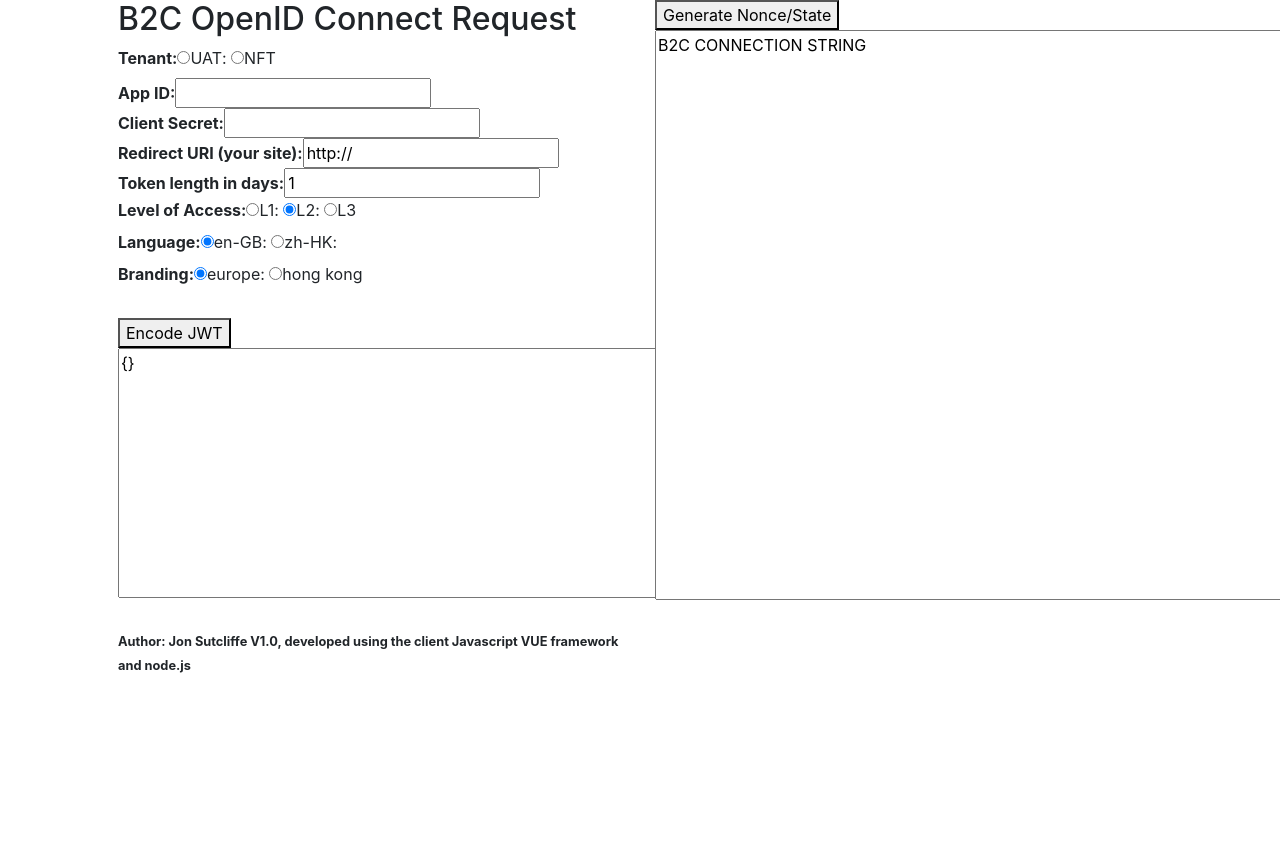
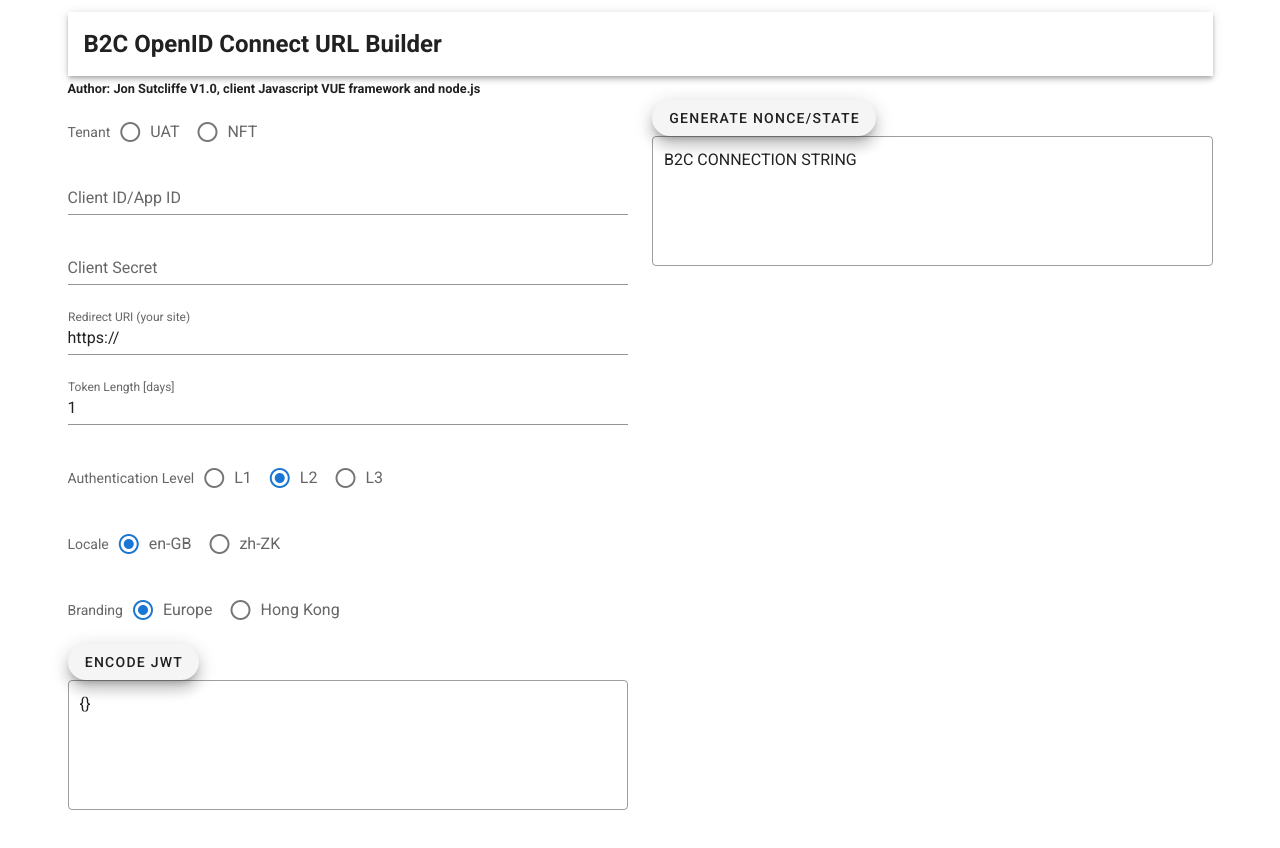
Before and after one commit to jonnylawrence/b2crequestchecker, a Vue app: page / in a window 1280 px wide. Shown: the top 848 px of the page. Before the commit the page ends 800 px from the top, so only its background shows below. Built offline with nearby package versions, Linux system fonts and the light colour scheme.

Commit message:
VuetifyApplied

```diff
--- a/public/index.html
+++ b/public/index.html
@@ -5,6 +5,8 @@
     <meta http-equiv="X-UA-Compatible" content="IE=edge" />
     <meta name="viewport" content="width=device-width,initial-scale=1.0" />
     <title>b2crequestchecker</title>
+    <link rel="stylesheet" href="https://fonts.googleapis.com/css?family=Roboto:100,300,400,500,700,900">
+    <link rel="stylesheet" href="https://cdn.jsdelivr.net/npm/@mdi/font@latest/css/materialdesignicons.min.css">
   </head>
   <body>
     <noscript>
--- a/src/App.vue
+++ b/src/App.vue
@@ -5,7 +5,7 @@
 </template>
 
 <script>
-	import StringBuilder from "./components/StringBuilder.vue";
+	import StringBuilder from "@/components/StringBuilder.vue";
 	export default {
 		name: "app",
 		components: {
--- a/src/components/StringBuilder.vue
+++ b/src/components/StringBuilder.vue
@@ -1,77 +1,81 @@
 <template>
+	<v-app>
 		<div class="container px-lg-5">
+			<h2>
+				<v-toolbar>
+					B2C OpenID Connect URL Builder
+					<br />
+				</v-toolbar>
+			</h2>
+			<small>
+				<b>Author: Jon Sutcliffe V1.0, client Javascript VUE framework and node.js</b>
+			</small>
 			<div class="row">
 				<div class="col-6">
-				<h2>B2C OpenID Connect Request</h2>
-				<b>Tenant:</b>
-				<input
-					v-model="radiosTenant"
-					type="radio"
+					<v-radio-group v-model="radiosTenant" label="Tenant" row="true">
+						<v-radio
+							name="radiosTenant"
 							value="https://uat-account.np.bupaglobal.com/neubgdat01atluat01b2c01.onmicrosoft.com/b2c_1a_bupa-uni-uat-signinsignup/oauth2/v2.0/authorize"
-					id="uat"
+							key="UAT"
+							label="UAT"
 						/>
-				<label for="uat">UAT</label>:
-				<input
-					v-model="radiosTenant"
-					type="radio"
+						<v-radio
+							name="radiosTenant"
 							value="https://nft-account.np.bupaglobal.com/neubgdat01atlnft01b2c01.onmicrosoft.com/b2c_1a_bupa-uni-nft-signinsignup/oauth2/v2.0/authorize"
-					id="nft"
+							key="NFT"
+							label="NFT"
 						/>
-				<label for="nft">NFT</label>
-				<br />
-				<b>App ID:</b>
-				<input type="text" v-model="appid" />
-				<br />
-				<b>Client Secret:</b>
-				<input type="text" v-model="client_secret" />
-				<br />
-				<b>Redirect URI (your site):</b>
-				<input type="text" v-model="redirect_uri" />
-				<br />
-				<b>Token length in days:</b>
-				<input type="text" v-model="token_length" />
+					</v-radio-group>
+
+					<v-text-field v-model="appid" label="Client ID/App ID" required></v-text-field>
+					<v-text-field v-model="client_secret" label="Client Secret" required></v-text-field>
+					<v-text-field v-model="redirect_uri" label="Redirect URI (your site)" required></v-text-field>
+
+					<v-text-field v-model="token_length" :rules="emailRules" label="Token Length [days]" required></v-text-field>
+
+					<v-radio-group
+						v-model="radiosLoA"
+						label="Authentication Level"
+						row="true"
+						hint="Different authentication workflows will be executed by the B2C based on this Level of Access"
+					>
+						<v-radio
+							name="radiosLoA"
+							value="L1"
+							key="L1"
+							label="L1"
+							hint="Different authentication workflows will be executed by the B2C based on this Level of Access"
+						/>
+						<v-radio name="radiosLoA" value="L2" key="L2" label="L2" />
+						<v-radio name="radiosLoA" value="L3" key="L3" label="L3" />
+					</v-radio-group>
+
+					<v-radio-group v-model="radiosLocale" label="Locale" row="true">
+						<v-radio name="radiosLocale" value="en-GB" key="en-GB" label="en-GB" />
+						<v-radio name="radiosLocale" value="zh-ZK" key="zh-ZK" label="zh-ZK" />
+					</v-radio-group>
+
+					<v-radio-group v-model="radiosBranding" label="Branding" row="true">
+						<v-radio name="radiosLocale" value="europe" key="europe" label="Europe" />
+						<v-radio name="radiosLocale" value="hongkong" key="hongkong" label="Hong Kong" />
+					</v-radio-group>
+
+					<v-btn v-on:click="encodeJWT" elevation="10" rounded="true">Encode JWT</v-btn>
 					<br />
 
-				<b>Level of Access:</b>
-				<input v-model="radiosLoA" type="radio" value="L1" id="L1" />
-				<label for="L1">L1</label>:
-				<input v-model="radiosLoA" type="radio" value="L2" id="L2" />
-				<label for="L2">L2</label>:
-				<input v-model="radiosLoA" type="radio" value="L3" id="L3" />
-				<label for="L3">L3</label>
+					<v-textarea v-model="textbox" full-width="true" outlined="true" cols="60" auto-grow="true"></v-textarea>
 					<br />
-
-				<b>Language:</b>
-				<input v-model="radiosLocale" type="radio" value="en-GB" id="en-GB" />
-				<label for="en-GB">en-GB</label>:
-				<input v-model="radiosLocale" type="radio" value="zh-ZK" id="zh-HK" />
-				<label for="zh-HK">zh-HK</label>:
-				<br />
-
-				<b>Branding:</b>
-				<input v-model="radiosBranding" type="radio" value="europe" id="europe" />
-				<label for="europe">europe</label>:
-				<input v-model="radiosBranding" type="radio" value="hongkong" id="hongkong" />
-				<label for="hongkong">hong kong</label>
-				<br />
-				<br />
-				<button class="default" v-on:click="encodeJWT">Encode JWT</button>
-				<textarea v-model="textbox" cols="60" style="height: 250px;"></textarea>
-				<br />
-				<br />
-				<small>
-					<b>Author: Jon Sutcliffe V1.0, developed using the client Javascript VUE framework and node.js</b>
-				</small>
 				</div>
 				<div class="col-6">
-				<button class="default" v-on:click="randomstring">Generate Nonce/State</button>
+					<v-btn v-on:click="randomstring" elevation="10" rounded="true">Generate Nonce/State</v-btn>
 					<br />
-				<textarea v-model="urlrequest" cols="60" style="height: 570px;"></textarea>
+					<v-textarea v-model="urlrequest" full-width="true" outlined="true" cols="60" auto-grow="true"></v-textarea>
 				</div>
 			</div>
 
 			<br />
 		</div>
+	</v-app>
 </template>
 
 <script>
@@ -84,10 +88,10 @@
 				client_secret: "",
 				token_length: "1",
 				radiosLoA: "L2",
-				redirect_uri: "http://",
+				redirect_uri: "https://",
 				textbox: "{}",
 				jwttoken: "base64signedtoken",
-				radiosTenant: "[SELECT TENANT]",
+				radiosTenant: "[SELECT_TENANT]",
 				radiosLocale: "en-GB",
 				radiosBranding: "europe",
 				fontColorObject: { color: "blue" },
@@ -95,7 +99,8 @@
 				client_assertion: "JWTtoken",
 				urlrequest: "B2C CONNECTION STRING",
 				nonce: "NONCE",
-				state: "STATE"
+				state: "STATE",
+				Json: ""
 			};
 		},
 		computed: {
@@ -128,20 +133,24 @@
 		},
 		methods: {
 			async encodeJWT() {
-				this.textbox = JSON.stringify(
-					Token.create({
+				let jwtret = Token.create({
 					LoALevelRequest: this.radiosLoA,
 					iss: this.radiosTenant,
 					aud: this.redirect_uri,
 					exp: this.token_length
-					})
-				);
+				});
+				this.textbox = jwtret;
+				this.Json = jwtret.replace(/(\r\n|\n|\r)/gm);
 				const response = await AuthService.register({
 					clientid: this.client_secret,
 					jwttoken: this.textbox
 				});
 
 				this.client_assertion = response.data;
+
+				// var JsonObject = JSON.parse(response.data);
+				// console.log(JsonObject);
+				// console.log("wwefwe");
 			},
 			gen_random: function(x) {
 				var s = "";
@@ -163,5 +172,5 @@
 	};
 </script>
 
-<style scoped>
+<style>
 </style>
--- /dev/null
+++ b/src/plugins/vuetify.js
@@ -0,0 +1,11 @@
+import Vue from "vue";
+import Vuetify from "vuetify/lib";
+import "@mdi/font/css/materialdesignicons.css";
+
+Vue.use(Vuetify);
+
+export default new Vuetify({
+  icons: {
+    iconfont: "mdi"
+  }
+});
--- a/src/services/Token.js
+++ b/src/services/Token.js
@@ -16,7 +16,6 @@ export default {
     item["iat"] = Date.now();
 
     json_packet.push(item);
-
-    return json_packet[0];
+    return JSON.stringify(json_packet[0]);
   }
 };
```
Also changed, not shown: package.json (+6 -1 lines), src/main.js (+5 -8 lines), src/assets/logo.svg (added), 1 other file (tests, documents, lock files or other folders). Lines whose indentation alone changed are shown as unchanged.
